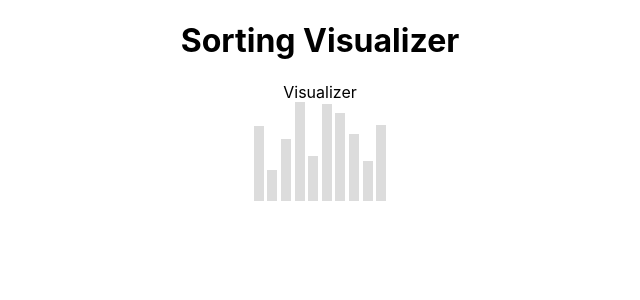
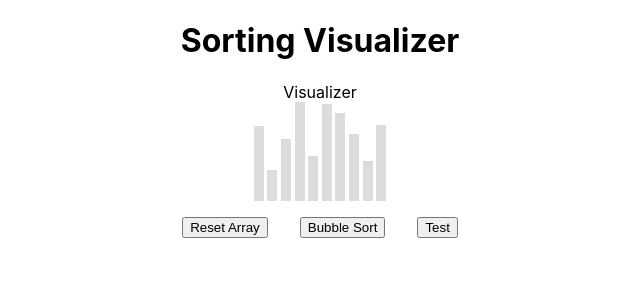
Before and after one commit to codeeverydayyu/sorting-visualizer, a React (Create React App) app: page / in a window 1280 px wide. Shown: the top 300 px of the page, without its empty margins (320-960 px from the left). Built offline with nearby package versions, Linux system fonts and the light colour scheme; the HTML template or start-up script is replaced by a standard one.

Commit message:
Finish writing bubble sort algorithm.

```diff
--- a/src/components/Visualizer.css
+++ b/src/components/Visualizer.css
@@ -13,3 +13,10 @@
   margin: 0 1pt;
   background-color: gainsboro;
 }
+
+.button-container {
+  display: flex;
+  justify-content: center;
+  gap: 2rem;
+  padding: 1rem;
+}
--- a/src/components/Visualizer.js
+++ b/src/components/Visualizer.js
@@ -11,6 +11,8 @@ export default function Visualizer() {
       arr.push(Math.floor(Math.random() * 100) + 5);
     }
     setArray(arr);
+    console.log('reset random array:');
+    console.log(array.toString());
   };
 
   // update default array from random arrayfor the first time
@@ -19,7 +21,48 @@ export default function Visualizer() {
   }, []);
   // WHY use useEffect won't cause too many re-renders error?
 
-  // show random array on page in bars
+  const swap = (arr, xp, yp) => {
+    var temp = arr[xp];
+    arr[xp] = arr[yp];
+    arr[yp] = temp;
+  };
+
+  // sorting algorithm
+  const bubbleSort = () => {
+    console.log('bubble sort');
+    console.log('unsorted array:');
+    console.log(array.toString());
+    var i, j;
+    for (i = 0; i < array.length - 1; i++) {
+      for (j = 0; j < array.length - i - 1; j++) {
+        if (array[j] > array[j + 1]) {
+          swap(array, j, j + 1);
+        }
+      }
+    }
+    console.log('sorted array:');
+    console.log(array.toString());
+  };
+
+  // test results
+  const testSort = () => {
+    console.log('test result:');
+    let testResult = false;
+    const testArr = [...array];
+    testArr.sort();
+    if (testArr.length !== array.length) {
+      return;
+    } else {
+      for (let i = 0; i < testArr.length; i++) {
+        if (testArr[i] !== array[i]) {
+          return;
+        }
+        testResult = true;
+      }
+    }
+    console.log(testResult.toString());
+  };
+
   return (
     <div>
       Visualizer
@@ -37,6 +80,11 @@ export default function Visualizer() {
           );
         })}
       </div>
+      <div className='button-container'>
+        <button onClick={randomArray}>Reset Array</button>
+        <button onClick={bubbleSort}>Bubble Sort</button>
+        <button onClick={testSort}>Test</button>
+      </div>
     </div>
   );
 }
```
